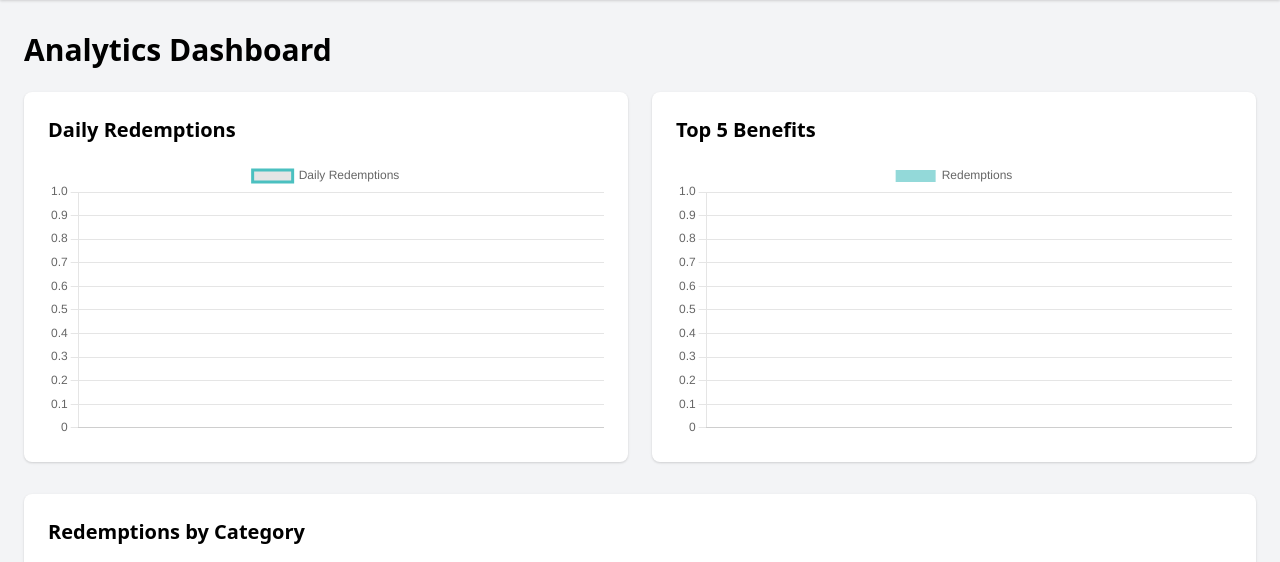
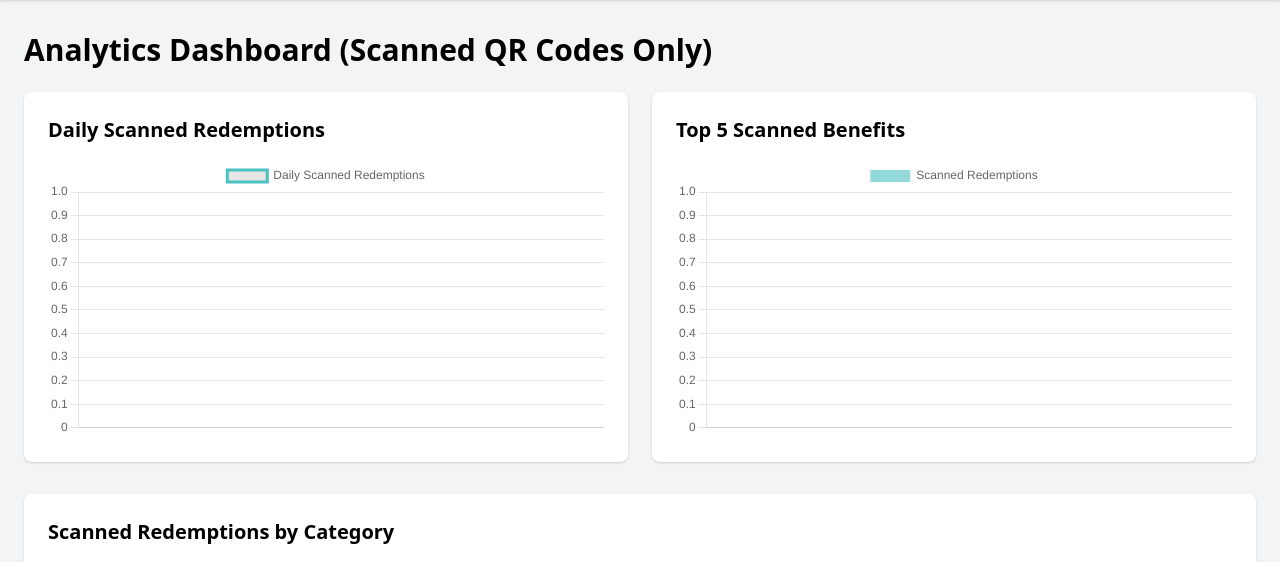
Before and after one commit to aeiberra/BenefitHub, a Flask app: page /admin/analytics in a window 1280 px wide. Shown: the part 56-618 px from the top of the page. Run offline with Flask 3, Linux system fonts and the light colour scheme; the visitor is signed in with stand-in values (Sample User, id 1); data that the repository does not hold is empty; parts of the project's set-up code (start-up, migrations or seed data) failed here and were passed over; some libraries are stand-ins or nearby versions.

Commit message:
Agent query: Can you access the admin analytics page and confirm if it now shows data only for scanned QR codes?

```diff
--- a/app/admin/routes.py
+++ b/app/admin/routes.py
@@ -12,8 +12,8 @@ import logging
 def dashboard():
     benefits = Benefit.query.all()
     categories = Category.query.order_by(Category.order).all()
-    total_redemptions = Redemption.query.count()
-    top_benefits = db.session.query(Benefit.name, func.count(Redemption.id).label('count')).join(Redemption).group_by(Benefit.id).order_by(func.count(Redemption.id).desc()).limit(5).all()
+    total_redemptions = Redemption.query.filter_by(is_scanned=True).count()
+    top_benefits = db.session.query(Benefit.name, func.count(Redemption.id).label('count')).join(Redemption).filter(Redemption.is_scanned==True).group_by(Benefit.id).order_by(func.count(Redemption.id).desc()).limit(5).all()
     return render_template('admin/dashboard.html', benefits=benefits, categories=categories, total_redemptions=total_redemptions, top_benefits=top_benefits)
 
 @bp.route('/benefit/add', methods=['GET', 'POST'])
@@ -122,19 +122,19 @@ def api_analytics():
     seven_days_ago = datetime.utcnow() - timedelta(days=7)
 
     daily_redemptions = db.session.query(
-        func.date(Redemption.timestamp).label('date'),
+        func.date(Redemption.scanned_timestamp).label('date'),
         func.count(Redemption.id).label('count')
-    ).filter(Redemption.timestamp >= seven_days_ago).group_by(func.date(Redemption.timestamp)).all()
+    ).filter(Redemption.is_scanned==True, Redemption.scanned_timestamp >= seven_days_ago).group_by(func.date(Redemption.scanned_timestamp)).all()
 
     top_benefits = db.session.query(
         Benefit.name,
         func.count(Redemption.id).label('count')
-    ).join(Redemption).group_by(Benefit.id).order_by(func.count(Redemption.id).desc()).limit(5).all()
+    ).join(Redemption).filter(Redemption.is_scanned==True).group_by(Benefit.id).order_by(func.count(Redemption.id).desc()).limit(5).all()
 
     category_redemptions = db.session.query(
         Category.name,
         func.count(Redemption.id).label('count')
-    ).select_from(Category).join(Benefit, Category.id == Benefit.category_id).join(Redemption, Benefit.id == Redemption.benefit_id).group_by(Category.id).all()
+    ).select_from(Category).join(Benefit, Category.id == Benefit.category_id).join(Redemption, Benefit.id == Redemption.benefit_id).filter(Redemption.is_scanned==True).group_by(Category.id).all()
 
     response_data = {
         'daily_redemptions': [{'date': str(item.date), 'count': item.count} for item in daily_redemptions],
--- a/main.py
+++ b/main.py
@@ -1,11 +1,12 @@
 from app import create_app, db
 from app.models import User, Category, Benefit, Redemption
 from app.seed_data import seed_data
-from flask_migrate import upgrade, init, migrate
+from flask_migrate import Migrate, upgrade, init, migrate
 import os
 import logging
 
 app = create_app()
+migrate = Migrate(app, db)
 
 with app.app_context():
     # Configure logging
@@ -22,13 +23,14 @@ with app.app_context():
         # Initialize migration repository if it doesn't exist
         if not os.path.exists('migrations'):
             init()
+            logging.info("Migration repository initialized")
 
         # Create a new migration
         migrate()
+        logging.info("New migration created")
 
         # Apply the migration
         upgrade()
-
         logging.info("Database migration completed successfully")
 
         # Run seed_data to create admin user and add default data if needed
--- a/templates/admin/analytics.html
+++ b/templates/admin/analytics.html
@@ -1,21 +1,21 @@
 {% extends "base.html" %}
 
 {% block content %}
-<h1 class="text-3xl font-bold mb-6">Analytics Dashboard</h1>
+<h1 class="text-3xl font-bold mb-6">Analytics Dashboard (Scanned QR Codes Only)</h1>
 
 <div class="grid grid-cols-1 md:grid-cols-2 gap-6 mb-8">
     <div class="bg-white rounded-lg shadow p-6">
-        <h2 class="text-xl font-semibold mb-4">Daily Redemptions</h2>
+        <h2 class="text-xl font-semibold mb-4">Daily Scanned Redemptions</h2>
         <canvas id="dailyRedemptionsChart"></canvas>
     </div>
     <div class="bg-white rounded-lg shadow p-6">
-        <h2 class="text-xl font-semibold mb-4">Top 5 Benefits</h2>
+        <h2 class="text-xl font-semibold mb-4">Top 5 Scanned Benefits</h2>
         <canvas id="topBenefitsChart"></canvas>
     </div>
 </div>
 
 <div class="bg-white rounded-lg shadow p-6">
-    <h2 class="text-xl font-semibold mb-4">Redemptions by Category</h2>
+    <h2 class="text-xl font-semibold mb-4">Scanned Redemptions by Category</h2>
     <canvas id="categoryRedemptionsChart"></canvas>
 </div>
 {% endblock %}
@@ -40,7 +40,7 @@ function createDailyRedemptionsChart(data) {
         data: {
             labels: data.map(item => item.date),
             datasets: [{
-                label: 'Daily Redemptions',
+                label: 'Daily Scanned Redemptions',
                 data: data.map(item => item.count),
                 borderColor: 'rgb(75, 192, 192)',
                 tension: 0.1
@@ -64,7 +64,7 @@ function createTopBenefitsChart(data) {
         data: {
             labels: data.map(item => item.name),
             datasets: [{
-                label: 'Redemptions',
+                label: 'Scanned Redemptions',
                 data: data.map(item => item.count),
                 backgroundColor: 'rgba(75, 192, 192, 0.6)'
             }]
```
Also changed, not shown: migrations/versions/d9f82f843d33_.py (deleted, +0 -38 lines).
